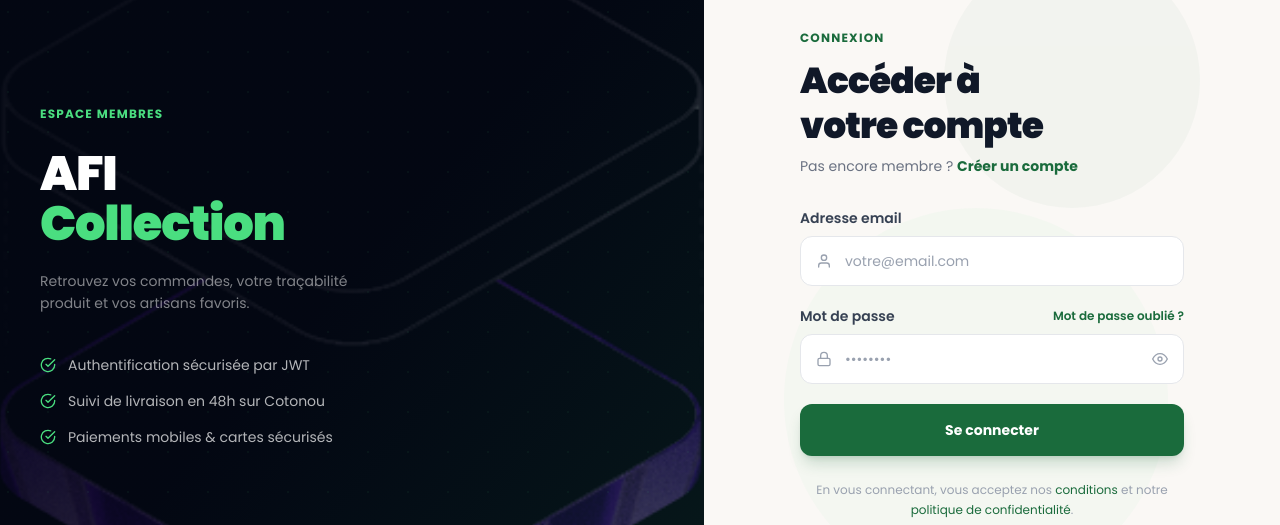
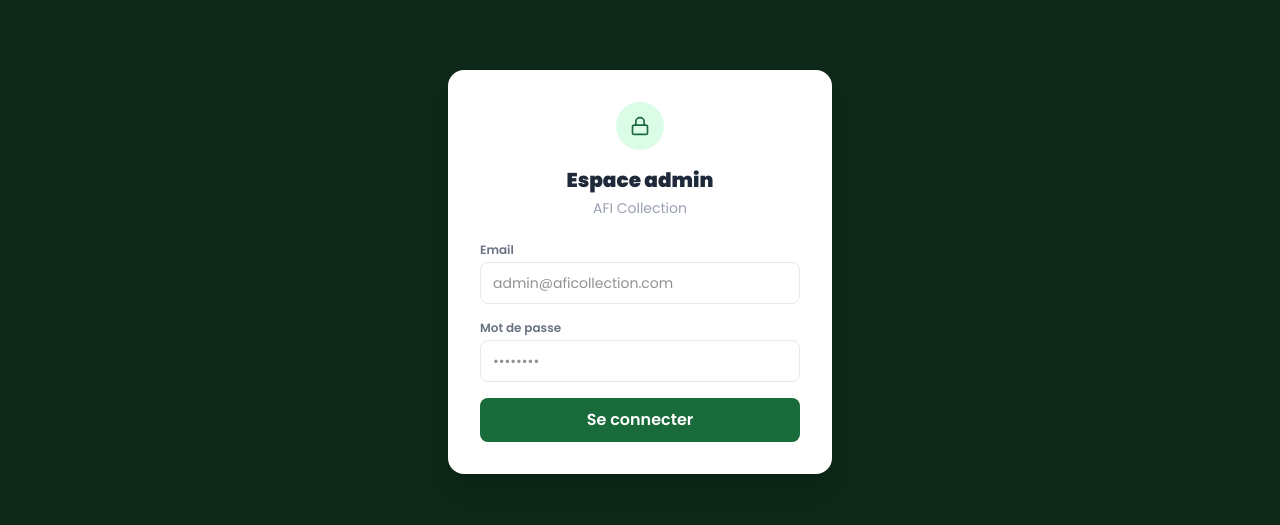
Before and after one commit to johaoooo/Afishop, a React (Vite) app: page /admin in a window 1280 px wide. Before the commit this address led to /connexion. Shown: the part 209-734 px from the top of the page. Built offline with nearby package versions, Linux system fonts and the light colour scheme; no server answers.

Commit message:
fix: AdminRoute utilise AuthContext au lieu d'un store Zustand inexistant

```diff
--- a/src/components/admin/AdminRoute.tsx
+++ b/src/components/admin/AdminRoute.tsx
@@ -1,35 +1,109 @@
-import { Navigate } from 'react-router-dom';
+import { useState } from 'react';
 import { useAuth } from '../../context/AuthContext';
+import { ApiError } from '../../lib/api';
+import { FiLock } from 'react-icons/fi';
+import toast from 'react-hot-toast';
 
+function AdminLoginForm() {
+  const { login } = useAuth();
+  const [email, setEmail] = useState('');
+  const [password, setPassword] = useState('');
+  const [isSubmitting, setIsSubmitting] = useState(false);
+
+  const handleSubmit = async (e: React.FormEvent) => {
+    e.preventDefault();
+    setIsSubmitting(true);
+    try {
+      await login(email, password);
+      toast.success('Connexion réussie');
+    } catch (error: any) {
+      if (error instanceof ApiError) {
+        toast.error(error.message);
+      } else {
+        toast.error('Email ou mot de passe incorrect');
+      }
+    } finally {
+      setIsSubmitting(false);
+    }
+  };
+
+  return (
+    <div className="min-h-screen bg-[#0d2818] flex items-center justify-center p-4">
+      <div className="bg-white rounded-2xl shadow-xl w-full max-w-sm p-8">
+        <div className="flex items-center justify-center w-12 h-12 rounded-full bg-green-100 mx-auto mb-4">
+          <FiLock className="w-5 h-5 text-[#1a6b3c]" />
+        </div>
+        <h1 className="text-xl font-black text-gray-800 text-center">Espace admin</h1>
+        <p className="text-sm text-gray-400 text-center mt-1 mb-6">AFI Collection</p>
+
+        <form onSubmit={handleSubmit} className="space-y-4">
+          <div>
+            <label className="block text-xs font-semibold text-gray-500 mb-1">Email</label>
+            <input
+              type="email"
+              value={email}
+              onChange={(e) => setEmail(e.target.value)}
+              required
+              className="w-full px-3 py-2.5 border border-gray-200 rounded-lg text-sm focus:outline-none focus:ring-2 focus:ring-[#1a6b3c]"
+              placeholder="admin@aficollection.com"
+            />
+          </div>
+          <div>
+            <label className="block text-xs font-semibold text-gray-500 mb-1">Mot de passe</label>
+            <input
+              type="password"
+              value={password}
+              onChange={(e) => setPassword(e.target.value)}
+              required
+              className="w-full px-3 py-2.5 border border-gray-200 rounded-lg text-sm focus:outline-none focus:ring-2 focus:ring-[#1a6b3c]"
+              placeholder="••••••••"
+            />
+          </div>
+          <button
+            type="submit"
+            disabled={isSubmitting}
+            className="w-full bg-[#1a6b3c] hover:bg-[#14532d] text-white font-semibold py-2.5 rounded-lg transition-colors disabled:opacity-50"
+          >
+            {isSubmitting ? 'Connexion...' : 'Se connecter'}
+          </button>
+        </form>
+      </div>
+    </div>
+  );
+}
+
+function AccessDenied() {
+  return (
+    <div className="min-h-screen bg-[#0d2818] flex items-center justify-center p-4">
+      <div className="bg-white rounded-2xl shadow-xl w-full max-w-sm p-8 text-center">
+        <FiLock className="w-8 h-8 text-red-400 mx-auto mb-3" />
+        <h1 className="text-lg font-bold text-gray-800">Accès refusé</h1>
+        <p className="text-sm text-gray-400 mt-1">Ce compte n'a pas les droits administrateur.</p>
+      </div>
+    </div>
+  );
+}
+
+// /admin gère sa propre authentification, indépendamment du reste du site :
+// - chargement initial -> spinner
+// - non connecté -> formulaire de connexion admin dédié
+// - connecté mais pas admin -> accès refusé
+// - connecté en admin -> affiche le dashboard (children)
 export function AdminRoute({ children }: { children: React.ReactNode }) {
   const { user, isAuthenticated, isLoading } = useAuth();
 
-  console.log('🔍 AdminRoute - user:', user);
-  console.log('🔍 AdminRoute - isAuthenticated:', isAuthenticated);
-  console.log('🔍 AdminRoute - isLoading:', isLoading);
-
   if (isLoading) {
     return (
-      <div className="flex items-center justify-center min-h-screen">
-        <div className="animate-spin rounded-full h-12 w-12 border-b-2 border-[#1a6b3c]"></div>
+      <div className="min-h-screen flex items-center justify-center">
+        <div className="animate-spin rounded-full h-10 w-10 border-b-2 border-[#1a6b3c]" />
       </div>
     );
   }
-
   if (!isAuthenticated || !user) {
-    console.log('🔴 Non authentifié, redirection vers /connexion');
-    return <Navigate to="/connexion" replace />;
+    return <AdminLoginForm />;
   }
-
-  // Vérifier le rôle (insensible à la casse)
-  const userRole = user.role?.toLowerCase();
-  console.log('🔍 Rôle utilisateur:', userRole);
-
-  if (userRole !== 'admin') {
-    console.log('🔴 Pas admin, redirection vers /');
-    return <Navigate to="/" replace />;
+  if (user.role?.toLowerCase() !== 'admin') {
+    return <AccessDenied />;
   }
-
-  console.log('✅ Admin authentifié, affichage du dashboard');
   return <>{children}</>;
 }
```
